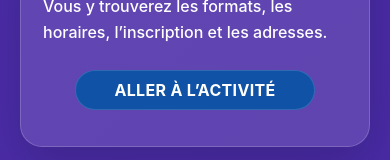
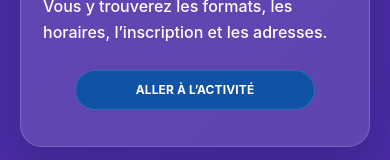
Before and after one commit to aslanzubairaev/Association-IES-, a Next.js app: page /fr in a window 390 px wide. Shown: the part 3846-4006 px from the top of the page. Built offline with nearby package versions, Linux system fonts and the light colour scheme.

Commit message:
починил кнопку на главной странице в самом внизу "перейти к действиям" на мобильной версии

```diff
--- a/src/legacy/styles.css
+++ b/src/legacy/styles.css
@@ -540,6 +540,7 @@ li {
   cursor: pointer;
   user-select: none;
   min-height: 44px;
+  white-space: nowrap;
 }
 
 .btn--pill {
@@ -809,6 +810,15 @@ li {
   max-width: 240px;
 }
 
+@media (max-width: 420px) {
+  .card .btn-row > a,
+  .card .btn-row > button {
+    font-size: 12px;
+    padding: 10px 14px;
+    letter-spacing: .01em;
+  }
+}
+
 .contact-box {
   background: var(--paper-warm);
   border: 1px solid rgba(11, 27, 51, .12);
```
